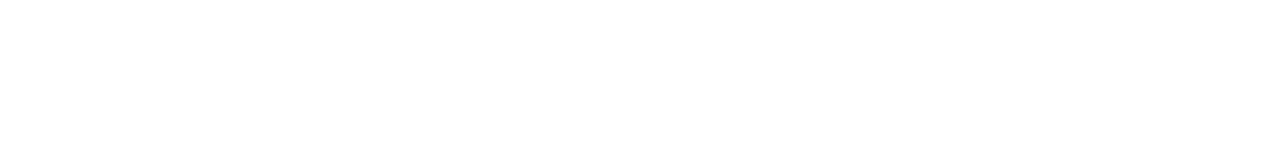
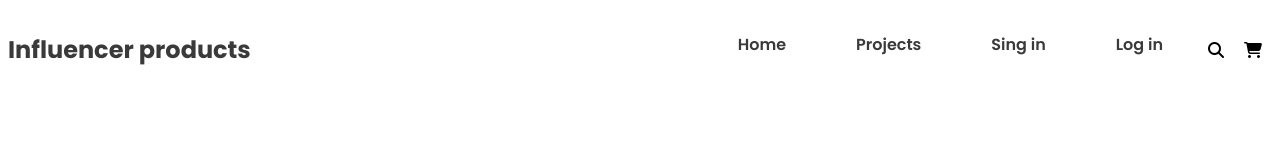
Before and after one commit to shahadat513/influencer-gear, a plain HTML site: page index.html in a window 1280 px wide. Drawn offline with Linux system fonts and the light colour scheme.

Commit message:
finished the navbar and added image and icons

```diff
--- /dev/null
+++ b/CSS/style.css
@@ -0,0 +1,39 @@
+@import url('https://fonts.googleapis.com/css2?family=Poppins:wght@400;500;600;700;800&display=swap');
+
+/* Poppins Font */
+* {
+  font-family: "Poppins", sans-serif;
+}
+
+/* Header Style */
+nav {
+  display: flex;
+  justify-content: space-between;
+  align-items: center;
+}
+
+nav ul {
+  display: flex;
+}
+
+nav ul li {
+  list-style: none;
+}
+
+nav ul li a{
+  text-decoration: none;
+  color: rgb(58, 58, 58);
+  text-align: center;
+  font-size: 1rem;
+  font-weight: 600;
+  padding: 35px;
+}
+.shop, .search{
+  padding: 10px;
+}
+
+.header-title {
+  color: rgb(58, 58, 58);
+  font-size: 1.5rem;
+  font-weight: 700;
+}
--- a/index.html
+++ b/index.html
@@ -3,9 +3,29 @@
 <head>
     <meta charset="UTF-8">
     <meta name="viewport" content="width=device-width, initial-scale=1.0">
-    <title>Document</title>
+    <title>Influencer Gear</title>
+    <link rel="stylesheet" href="CSS/style.css">
+    <link rel="stylesheet" href="https://cdnjs.cloudflare.com/ajax/libs/font-awesome/6.5.1/css/all.min.css"/>
 </head>
 <body>
+    <header>
+        <nav>
+            <h3 class="header-title">Influencer products</h3>
+            <ul>
+                <li><a href="">Home</a></li>
+                <li><a href="">Projects</a></li>
+                <li><a href="">Sing in</a></li>
+                <li><a href="">Log in</a></li>
+                <i class="fa-solid fa-magnifying-glass search"></i>
+                <i class="fa-solid fa-cart-shopping shop"></i>
+            </ul>
+        </nav>
+    </header>
+    <main>
 
+    </main>
+    <footer>
+
+    </footer>
 </body>
 </html>
```
